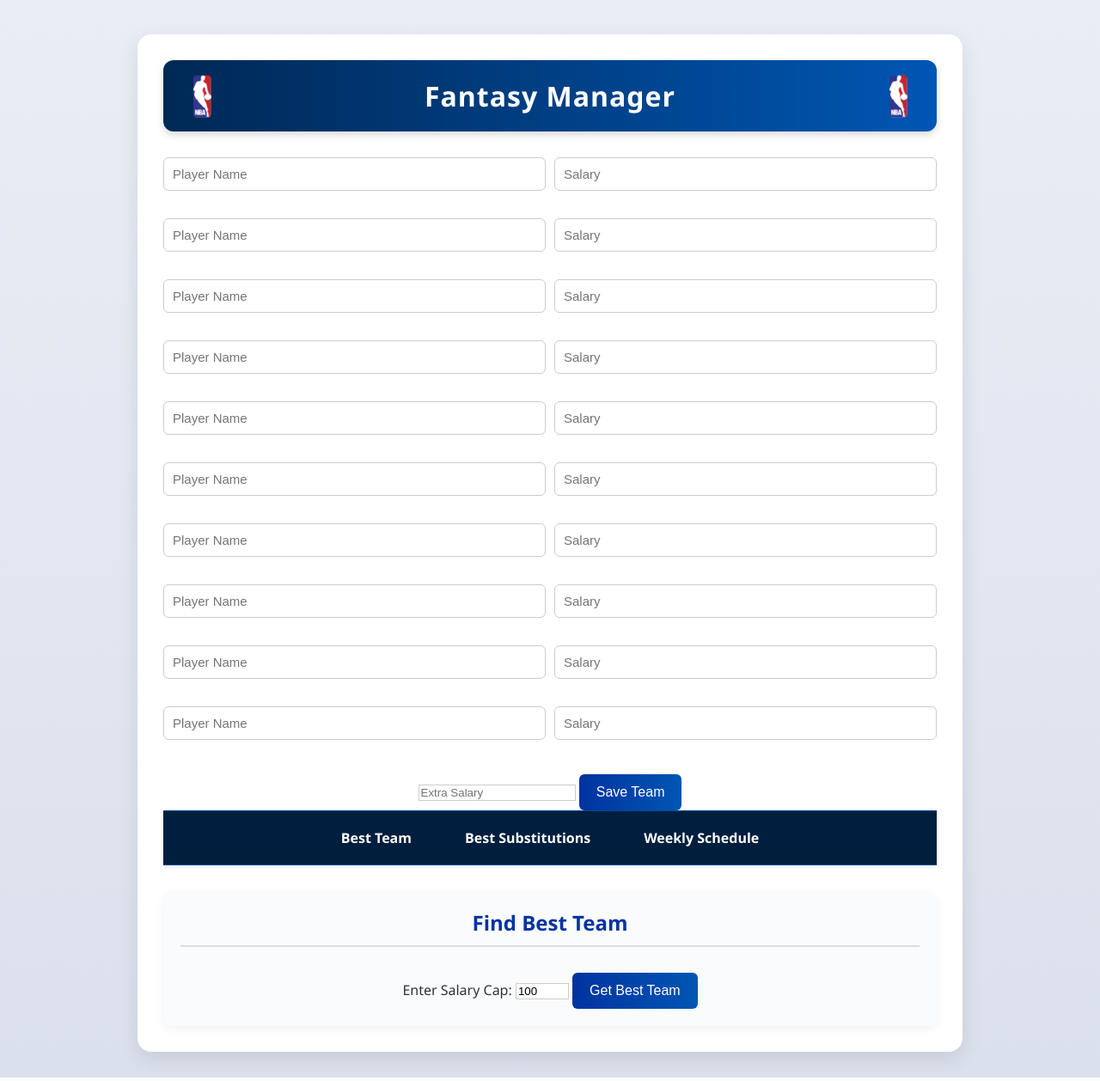
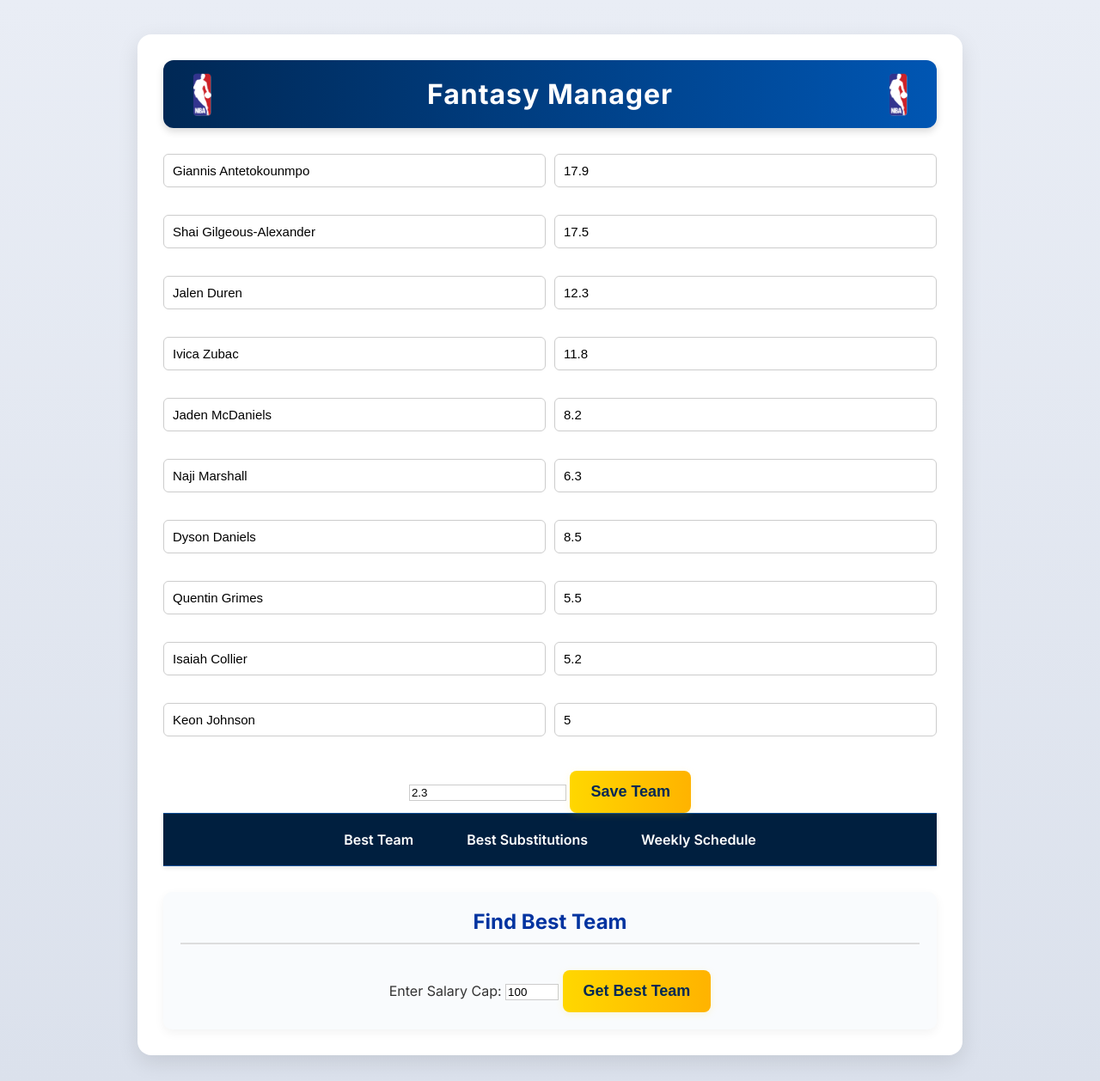
Before and after one commit to yuvalantman/fantasy-manager, a Flask app: page / in a window 1280 px wide. Shown: the whole page at 86% size. Run offline with Flask 3, Linux system fonts and the light colour scheme.

Commit message:
updated the UI

```diff
--- a/templates/index.html
+++ b/templates/index.html
@@ -4,11 +4,41 @@
     <meta charset="UTF-8">
     <meta name="viewport" content="width=device-width, initial-scale=1.0">
     <title>Fantasy Manager</title>
+    <link href="https://fonts.googleapis.com/css2?family=Inter:wght@400;600;700&display=swap" rel="stylesheet">
+    <link href="https://fonts.googleapis.com/css2?family=Space+Grotesk:wght@400;600;700&display=swap" rel="stylesheet">
     <link rel="stylesheet" href="{{ url_for('static', filename='styles.css') }}">
     <script>
         document.addEventListener("DOMContentLoaded", function() {
             generatePlayerInputs();
             setupMenuNavigation();
+            // auto-fill player inputs for debugging
+            if(location.hostname === "localhost" || location.hostname === "127.0.0.1"){
+                const debugTeam = [
+                    { name: "Giannis Antetokounmpo", salary: 17.9 },
+                    { name: "Shai Gilgeous-Alexander ", salary: 17.5 },
+                    { name: "Jalen Duren", salary: 12.3 },
+                    { name: "Ivica Zubac", salary: 11.8 },
+                    { name: "Jaden McDaniels", salary: 8.2 },
+                    { name: "Naji Marshall", salary: 6.3 },
+                    { name: "Dyson Daniels", salary: 8.5 },
+                    { name: "Quentin Grimes", salary: 5.5 },
+                    { name: "Isaiah Collier", salary: 5.2 },
+                    { name: "Keon Johnson", salary: 5 },
+                ];
+
+                const playerInputs = document.querySelectorAll(".player-input");
+                const salaryInputs = document.querySelectorAll(".salary-input");
+
+                debugTeam.forEach((player, i) => {
+                    if (playerInputs[i] && salaryInputs[i]) {
+                        playerInputs[i].value = player.name;
+                        salaryInputs[i].value = player.salary;
+                    }
+                });
+
+                // Optional: auto-fill extra salary too
+                document.getElementById("extra_salary").value = 2.3;
+            }
         });
 
 
@@ -55,6 +85,7 @@
             let dropdown = input.nextElementSibling;
             dropdown.innerHTML = "";
             dropdown.style.display = "block"; // Show dropdown
+            input.parentElement.classList.add("dropdown-open"); // Add class for z-index
 
             players.forEach(player => {
                 let option = document.createElement("div");
@@ -64,8 +95,16 @@
                     input.value = player;
                     dropdown.innerHTML = "";
                     dropdown.style.display = "none"; // Hide dropdown after selection
+                    input.parentElement.classList.add("dropdown-open"); // Add class for z-index
                 };
                 dropdown.appendChild(option);
+            });
+            // Hide dropdown if input loses focus (with slight delay for click)
+            input.addEventListener("blur", function() {
+                setTimeout(() => {
+                    dropdown.style.display = "none";
+                    input.parentElement.classList.remove("dropdown-open");
+                }, 200);
             });
         }
 
@@ -124,6 +163,8 @@
         }
 
         async function fetchBestTeam() {
+            const spinner = document.getElementById("loading_spinner_best_team");
+            spinner.style.display = "block"; // Show spinner
             let salaryCap = parseFloat(document.getElementById("salary_cap").value) || 100;
 
             let response = await fetch("/compute_result", {
@@ -133,6 +174,7 @@
             });
 
             let data = await response.json();
+            spinner.style.display = "none"; // Hide spinner
             console.log("✅ Best Team Response:", data);
 
             if (data.error) {
@@ -150,7 +192,9 @@
         }
 
         async function fetchBestSubstitutions() {
-            const spinner = document.getElementById("loading_spinner");
+            document.getElementById("prev_substitution").style.display = "none";
+            document.getElementById("next_substitution").style.display = "none";
+            const spinner = document.getElementById("loading_spinner_subs");
             spinner.style.display = "block";
             document.getElementById("weekly_subs_result").innerHTML = "";
 
@@ -196,7 +240,7 @@
                 return;
             }
 
-            let tableHTML = `<table border="1" style="border-collapse: collapse; width: 100%; text-align: center;">
+            let tableHTML = `<table class="weekly-schedule">
                                 <thead>
                                     <tr>
                                         <th>Monday</th>
@@ -210,20 +254,43 @@
                                 </thead>
                                 <tbody>`;
 
-            let maxRows = Math.max(...Object.values(data.weekly_schedule).map(day => day.length));
+            let maxRows = Math.max(...Object.values(data.weekly_schedule).map(day => day.length - 1));
             for (let row = 0; row < maxRows; row++) {
                 tableHTML += "<tr>";
                 for (let day = 1; day <= 7; day++) {
                     let dayData = data.weekly_schedule[day] || [];
-                    if (row < dayData.length-1) {
-                            tableHTML += `<td>${dayData[row].Player} (${dayData[row].Form})</td>`;
-                        } else {
-                            tableHTML += `<td>${dayData[row]}</td>`;
-                            tableHTML += "<td></td>";
+                    let playersOnly = dayData.slice(0, -1); // Remove last item (daily total)
+                    let cell = "";
+
+                    if (row < playersOnly.length) {
+                        let entry = playersOnly[row];
+                        if (entry && entry.Player !== undefined && entry.Form !== undefined) {
+                            cell = `${entry.Player} (${entry.Form})`;
                         }
+                    }
+
+                    tableHTML += `<td>${cell}</td>`;
                 }
                 tableHTML += "</tr>";
             }
+
+            // Total Form Row
+            tableHTML += "<tr>";
+            for (let day = 1; day <= 7; day++) {
+                let dayData = data.weekly_schedule[day];
+                let totalCell = "";
+
+                if (dayData && dayData.length > 0) {
+                    let lastEntry = dayData[dayData.length - 1];
+                    if (lastEntry["Daily Total"] !== undefined) {
+                        totalCell = `<strong>Total: ${lastEntry["Daily Total"]}</strong>`;
+                    }
+                }
+
+                tableHTML += `<td>${totalCell}</td>`;
+            }
+            tableHTML += "</tr>";
+
             tableHTML += "</tbody></table>";
             scheduleDiv.innerHTML = tableHTML;
         }
@@ -450,11 +517,19 @@
 <body>
     <div class="container">
         <header>
-        <img src="/static/logo.png" alt="Fantasy Logo" class="logo-img left-logo">
-        <h1>Fantasy Manager</h1>
-        <img src="/static/logo.png" alt="Fantasy Logo" class="logo-img right-logo">
-    </header>
-        <div id="team_inputs"></div>
+            <img src="/static/logo.png" alt="Fantasy Logo" class="logo-img left-logo">
+            <h1>Fantasy Manager</h1>
+            <img src="/static/logo.png" alt="Fantasy Logo" class="logo-img right-logo">
+        </header>
+        <div id="team_inputs">
+            <div class="player-entry">
+                <div class="input-autocomplete-wrapper">
+                    <input type="text" class="player-input" ...>
+                    <div class="autocomplete-dropdown"></div>
+                </div>
+                <input type="number" class="salary-input" ...>
+            </div>
+        </div>
         <input type="number" id="extra_salary" placeholder="Extra Salary">
         <button onclick="setUserTeam()">Save Team</button>
 
@@ -464,6 +539,7 @@
             <a href="#" class="menu-item" data-section="substitutions_section">Best Substitutions</a>
             <a href="#" class="menu-item" data-section="weekly_schedule_section">Weekly Schedule</a>
         </nav>
+        <div id="loading_spinner"></div>
 
         <!-- Best Team Section -->
         <div id="best_team_section" class="section">
@@ -471,6 +547,7 @@
             <label for="salary_cap">Enter Salary Cap:</label>
             <input type="number" id="salary_cap" name="salary_cap" min="50" max="150" value="100">
             <button onclick="fetchBestTeam()">Get Best Team</button>
+            <div id="loading_spinner_best_team" style="display:none"></div>
             <div id="best_team_results"></div>
         </div>
 
@@ -488,7 +565,7 @@
                 <input type="number" id="top_n" name="top_n" min="1" max="10" value="5">
             </div>
             <button onclick="fetchBestSubstitutions()">Get Best Substitutions</button>
-            <div id="loading_spinner"></div>
+            <div id="loading_spinner_subs" style="display:none"></div>
             <div id="best_subs_results">
                 <div id="substitution_display"></div>
                 <div id="weekly_subs_result"></div>
--- a/templates/static/styles.css
+++ b/templates/static/styles.css
@@ -1,6 +1,6 @@
 /* General Styles */
 body {
-    font-family: 'Segoe UI', sans-serif;
+    font-family: 'Inter', 'Segoe UI', Arial sans-serif;
     background: linear-gradient(to bottom, #e9edf5, #dbe1ec);
     margin: 0;
     padding: 0;
@@ -162,36 +170,47 @@
 /* Button Styling */
 /* Button Styling - More Compact */
 button {
-    background: linear-gradient(to right, #0033a0, #0056b3);
-    color: white;
+    background: linear-gradient(to right, #ffd700, #ffb300);
+    color: #002855;
+    font-weight: bold;
+    box-shadow: 0 2px 8px rgba(255, 215, 0, 0.15);
     border: none;
-    padding: 12px 20px;
-    font-size: 16px;
-    border-radius: 6px;
+    padding: 14px 24px;
+    font-size: 18px;
+    border-radius: 8px;
     cursor: pointer;
     margin-top: 10px;
-    transition: all 0.3s ease;
+    transition: all 0.3s, box-shadow 0.3s;
 }
 
 button:hover {
-    background: linear-gradient(to right, #0056b3, #0033a0);
-    transform: scale(1.05);
+    background: linear-gradient(to right, #ffb300, #ffd700);
+    box-shadow: 0 4px 16px rgba(255, 215, 0, 0.25);
+    transform: scale(1.07);
 }
 
+/* Autocomplete Dropdown */
+.input-autocomplete-wrapper {
+    position: relative;
+    display: flex;
+    flex-direction: column;
+    width: 180px;
+    min-width: 0;
+}
 
-/* Autocomplete Dropdown */
 .autocomplete-dropdown {
     position: absolute;
     top: 100%;
     left: 0;
-    right: 0;
+    right: auto;
+    width: 50%;
     margin-top: -2px;
     background: white;
     max-height: 200px;
     overflow-y: auto;
     border-radius: 0 0 6px 6px;
     box-shadow: 0 8px 16px rgba(0, 0, 0, 0.1);
-    z-index: 9999;  /* ✅ stays above everything */
+    z-index: 10001;  /* ✅ stays above everything */
 }
 
 .autocomplete-item {
@@ -224,7 +243,8 @@
 
 /* Spinner for loading */
 
-#loading_spinner {
+#loading_spinner_best_team,
+#loading_spinner_subs {
     display: none;
     width: 50px;
     height: 50px;
@@ -306,6 +326,20 @@
     font-weight: bold;
 }
 
+/* Best Team Section */
+#best_team_results {
+    display: flex;
+    flex-direction: column;
+    align-items: center;
+    text-align: left;
+}
+#best_team_results p {
+    text-align: left;
+    width: 100%;
+    max-width: 400px;
+    margin: 4px 0; /* Optional: reduce vertical gap */
+}
+
 /* Substitutions Section */
 #total_substitutions_section {
     background-color: white;
```
Also changed, not shown: other parts of templates/static/styles.css (+48 -2 lines), automatic_fill_script.txt (added, +26 -0 lines).
